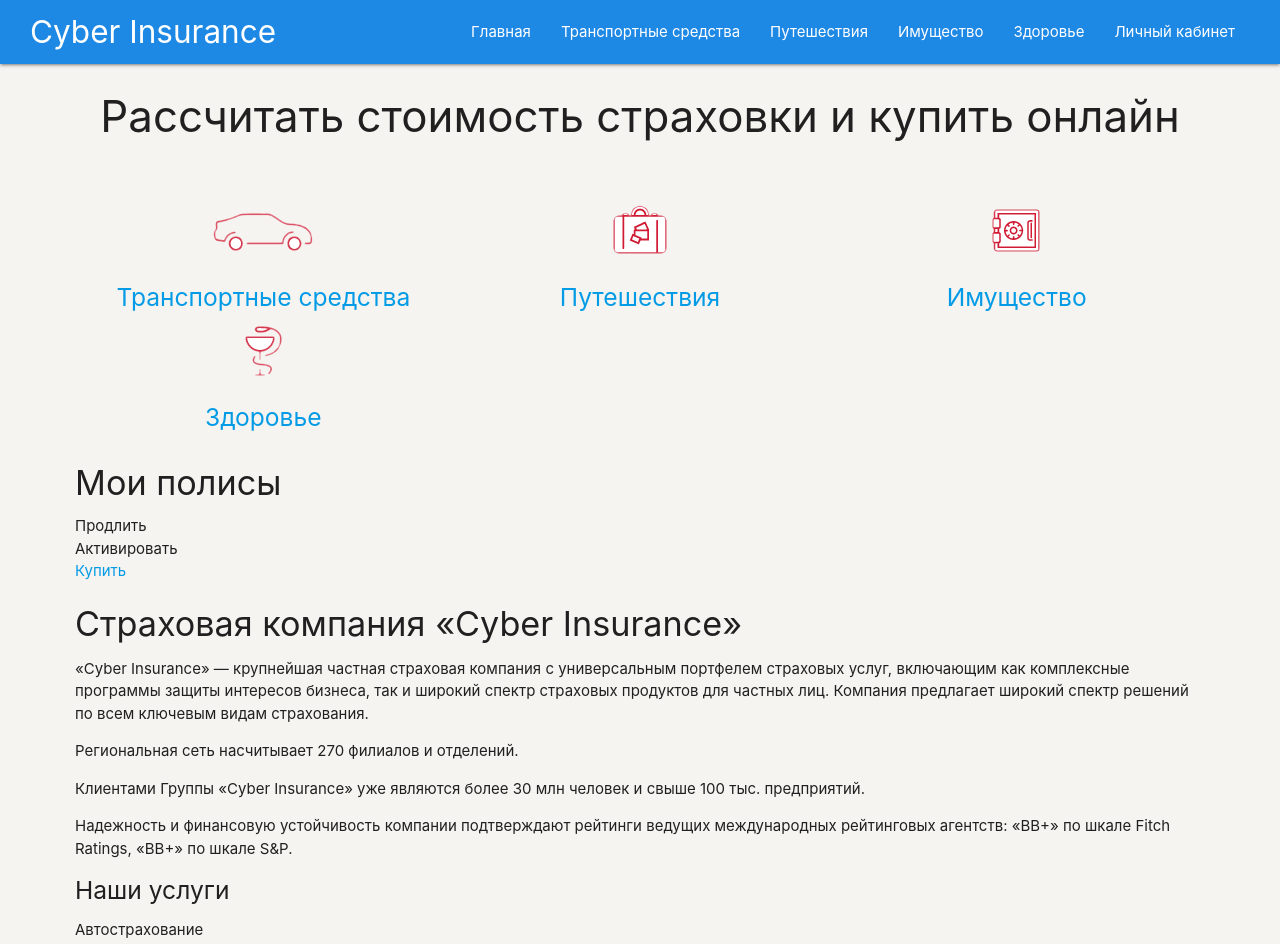
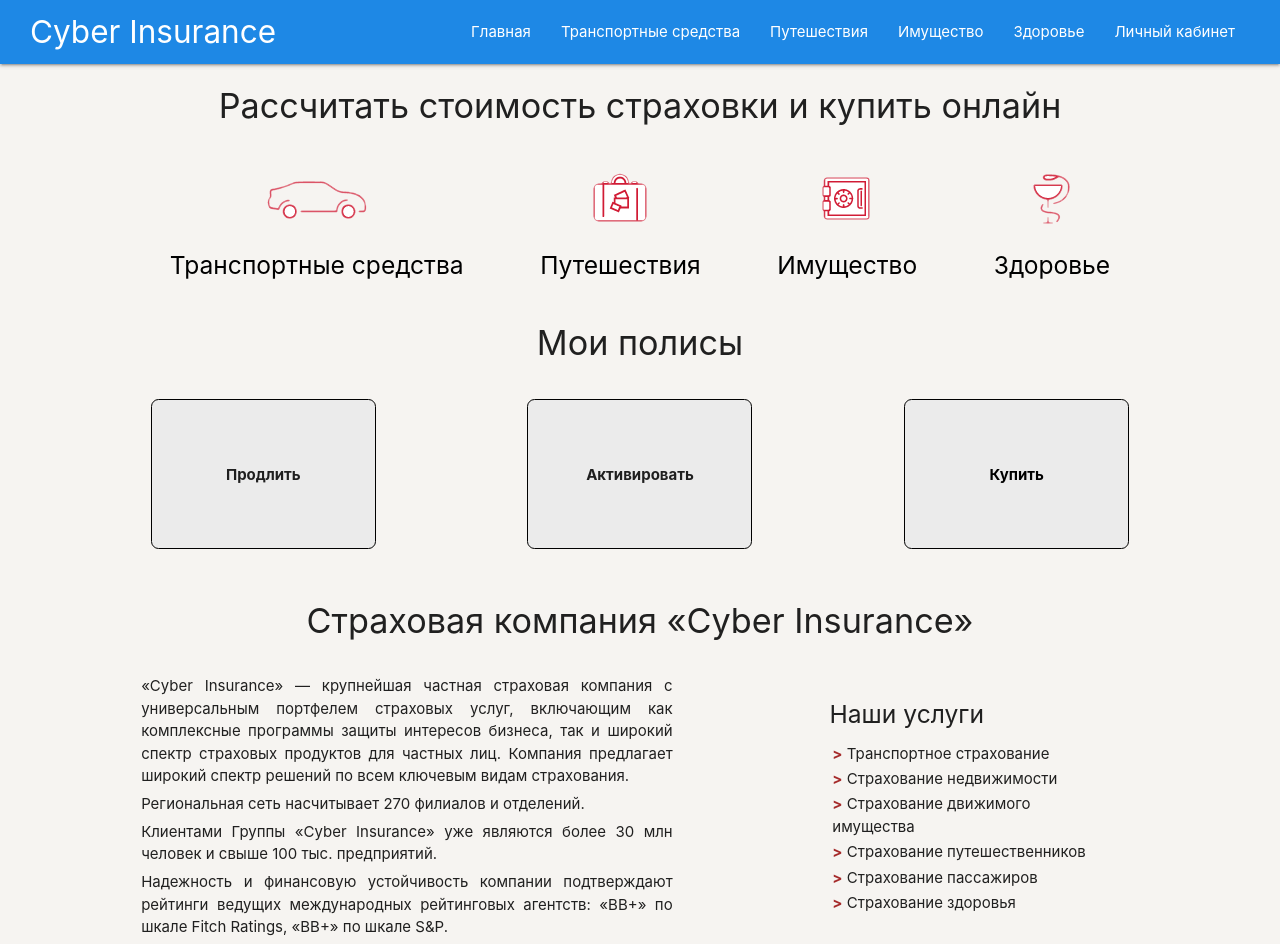
Before and after one commit to treger78/cyber-insurance-diploma-project, a React (Create React App) app in the folder client/: page / in a window 1280 px wide. Shown: the top 944 px of the page. Built offline with nearby package versions, Linux system fonts and the light colour scheme.

Commit message:
feat: make main page adaptive, make link to singup page in auth page

```diff
--- a/client/src/index.css
+++ b/client/src/index.css
@@ -1,5 +1,6 @@
 @import "~materialize-css/dist/css/materialize.min.css";
 @import "./styles/auth.css";
+@import "./styles/main.css";
 
 html {
   background-color: #F6F4F1;
--- a/client/src/pages/AuthPage.js
+++ b/client/src/pages/AuthPage.js
@@ -2,6 +2,7 @@ import React, { useContext, useEffect, useState } from 'react';
 import { AuthContext } from '../context/AuthContext';
 import { useHttp } from '../hooks/http.hook';
 import { useMessage } from '../hooks/message.hook';
+import { NavLink } from "react-router-dom";
 
 export const AuthPage = () => {
   const auth = useContext(AuthContext);
@@ -82,6 +83,10 @@ export const AuthPage = () => {
             </button>
           </div>
         </div>
+        <div className="newUser">
+          <div>Новый пользователь?</div>
+          <div><NavLink to="/signup">Зарегистрироваться</NavLink></div>
+			  </div>
       </div>
     </div>
   );
--- a/client/src/pages/MainPage.js
+++ b/client/src/pages/MainPage.js
@@ -9,51 +9,42 @@ export const MainPage = () => {
 
   return (
 		<div>
-				<h3 className="center-align">Рассчитать стоимость страховки и купить онлайн</h3>
-
-				<div className="row center-align" style={{marginTop: '4rem'}}>
-
-					<div className="col s4">
-						<NavLink to="/vehicle">
+			<div className="calculateInsurancePrice">
+				<h4>Рассчитать стоимость страховки и купить онлайн</h4>
+				<div className="calculateInsuranceType">
+					<NavLink to="/vehicle" className="black-text text-lighten-3">
 						<div>
 							<img src={ car } alt="" />
 							<h5>Транспортные средства</h5>
 						</div>
 					</NavLink>
-					</div>
-					<div className="col s4">
-						<NavLink to="/trips">
+					<NavLink to="/trips" className="black-text text-lighten-3">
 						<div>
 							<img src={ suitcase } alt="" />
 							<h5>Путешествия</h5>
 						</div>
 					</NavLink>
-					</div>
-					<div className="col s4">
-						<NavLink to="/estate">
+					<NavLink to="/estate" className="black-text text-lighten-3">
 						<div>
 							<img src={ safe } alt="" />
 							<h5>Имущество</h5>
 						</div>
 					</NavLink>
-					</div>
-					<div className="col s4">
-						<NavLink to="/health">
+					<NavLink to="/health" className="black-text text-lighten-3">
 						<div>
 							<img src={ health } alt="" />
 							<h5>Здоровье</h5>
 						</div>
 					</NavLink>
 				</div>
-
 			</div>
 
 			<div className="yoursPolices">
 				<h4>Мои полисы</h4>
 				<div className="polices">
-					<div>Продлить</div>
-					<div>Активировать</div>
-					<a href="buy.html"><div>Купить</div></a>
+					<div><b>Продлить</b></div>
+					<div><b>Активировать</b></div>
+					<a href="buy.html" className="black-text text-lighten-3"><div><b>Купить</b></div></a>
 				</div>
 			</div>
 			<div className="ourServicesSection">
@@ -67,12 +58,12 @@ export const MainPage = () => {
 				<div className="ourServicesList">
 					<h5>Наши услуги</h5>
 					<ul>
-						<li>Автострахование</li>
-						<li>Страхование недвижимости</li>
-						<li>Страхование движимого имущества</li>
-						<li>Страхование путешественников</li>
-						<li>Страхование пассажиров</li>
-						<li>Страхование здоровья</li>
+						<li><span>{'>'}</span> Транспортное страхование</li>
+						<li><span>{'>'}</span> Страхование недвижимости</li>
+						<li><span>{'>'}</span> Страхование движимого имущества</li>
+						<li><span>{'>'}</span> Страхование путешественников</li>
+						<li><span>{'>'}</span> Страхование пассажиров</li>
+						<li><span>{'>'}</span> Страхование здоровья</li>
 					</ul>
 				</div>
 			</div>
--- /dev/null
+++ b/client/src/styles/main.css
@@ -0,0 +1,92 @@
+.calculateInsurancePrice, .yoursPolices {
+  text-align: center;
+}
+
+.calculateInsurancePrice h4 {
+  margin: 1.5rem;
+}
+
+.calculateInsuranceType {
+  display: flex;
+  flex-wrap: wrap;
+  justify-content: space-around;
+  width: 90%;
+  margin: auto;
+  margin-top: 2rem;
+  margin-bottom: 2rem;
+}
+
+.calculateInsuranceType div {
+  margin: 0.2rem;
+  margin-top: 1rem;
+  margin-bottom: 1rem;
+}
+
+.calculateInsuranceType div:hover {
+  opacity: 60%;
+  cursor: pointer;
+}
+
+.yoursPolices h4 {
+  margin: 1rem;
+}
+
+.polices {
+  display: flex;
+  justify-content: space-around;
+  flex-wrap: wrap;
+  margin-top: 2rem;
+  margin-bottom: 2rem;
+}
+
+.polices div {
+  border: 1px solid black;
+  height: 10rem;
+  width: 15rem;
+  margin: 0.5rem;
+  line-height: 10rem;
+  border-radius: 0.5rem;
+  background-color: #ebebeb;
+}
+
+.polices div:hover {
+  opacity: 60%;
+  cursor: pointer;
+}
+
+.ourServicesSection {
+  display: flex;
+  justify-content: space-around;
+  align-items: center;
+  flex-wrap: wrap;
+}
+
+.ourServicesSection h4 {
+  width: 100%;
+  text-align: center;
+  margin: 1rem;
+}
+
+.ourServicesDescription {
+  width: 48%;
+  text-align: justify;
+}
+
+.ourServicesDescription p, .ourServicesList li {
+  margin: 1%;
+}
+
+.ourServicesList {
+  margin: 2rem;
+}
+
+.ourServicesList span {
+  color: brown;
+  font-weight: bold;
+}
+
+@media screen and (max-width: 600px) {
+  .ourServicesDescription {
+    width: 85%;
+  }
+}
```
Lines whose indentation alone changed are shown as unchanged.
